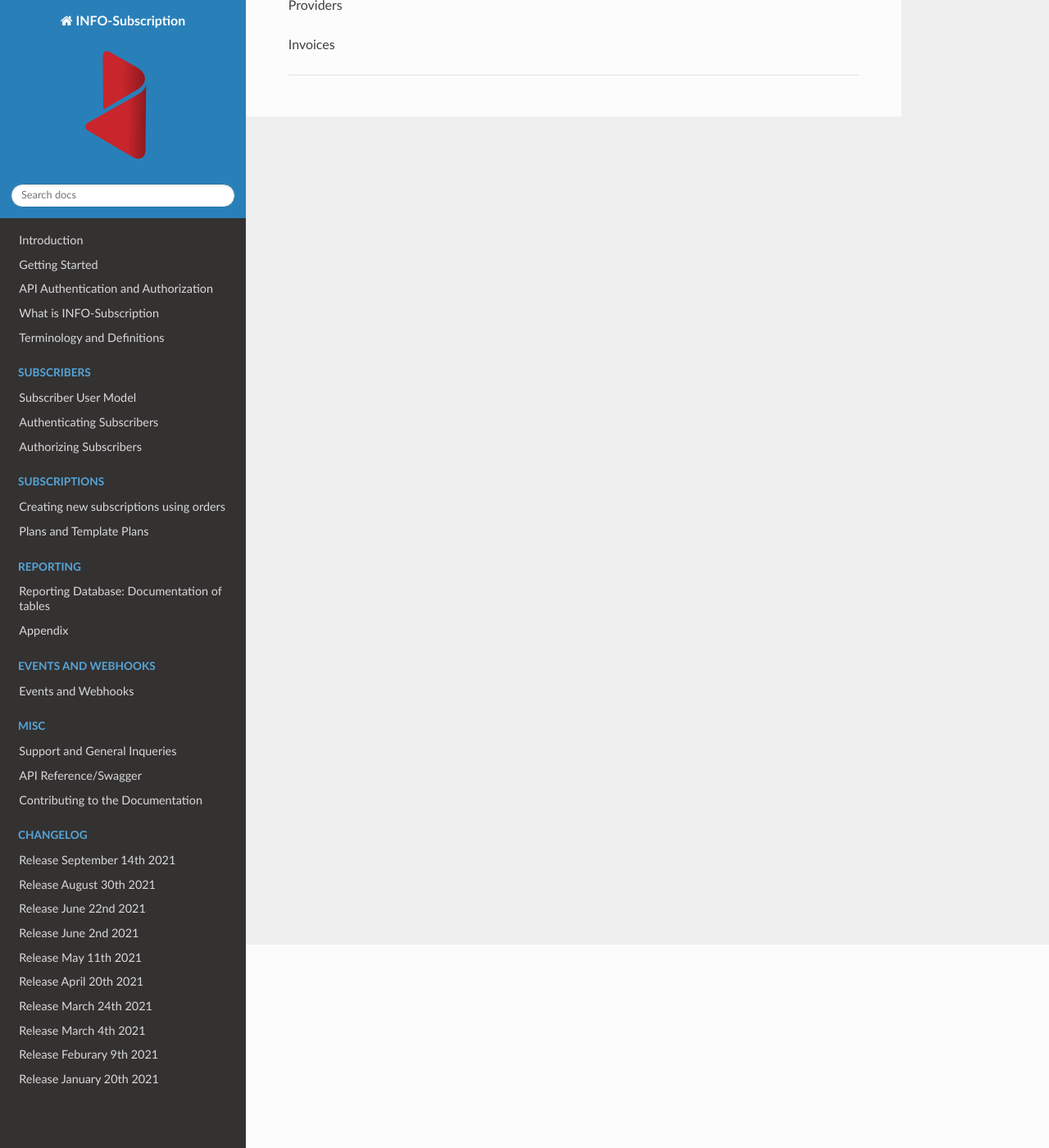
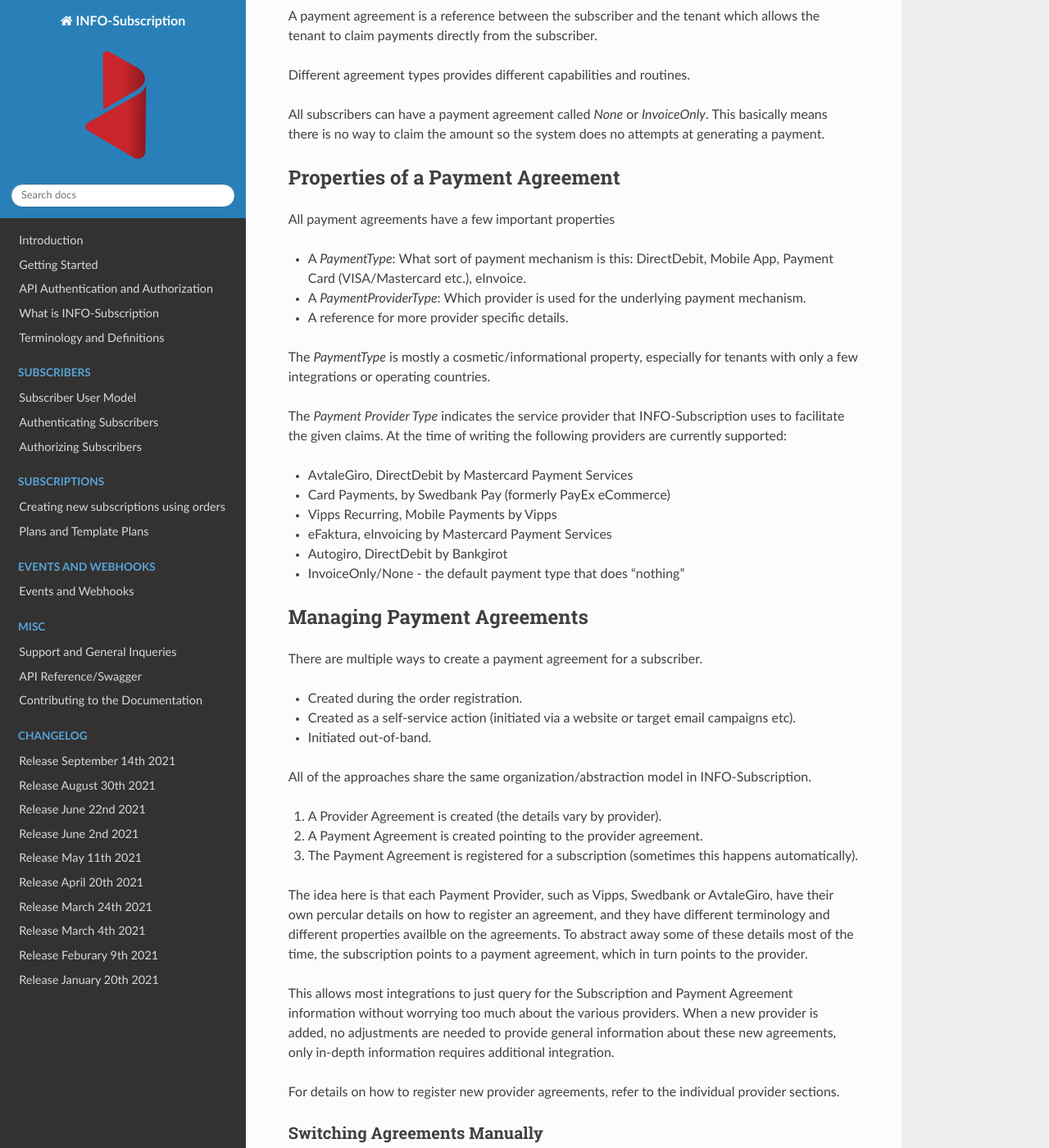
Before and after one commit to infosoftas/info-subscription-doc, a Sphinx documentation site: the page built from source/payments/agreements.rst, in a window 1280 px wide and 1400 px high, scrolled down 248 px. Shown: the whole window at 82% size. Built offline with Sphinx 7.4.7 and the Read the Docs theme 2.0.0, drawn with Linux system fonts in a browser that asks for light colours; formulas are drawn with MathJax 3; pages that are not in the unit, such as notebooks, are missing from menus; some of the changed text lies outside the part shown.

Commit message:
Multiple adjustments to the agreements sections

```diff
--- a/source/payments/agreements.rst
+++ b/source/payments/agreements.rst
@@ -1,9 +1,87 @@
+.. _payment-agreements:
+
+********************
 Payment Agreements
+********************
 
-Payments
+|projectName| attempts to manage all parts of the billing lifecycle in an automated fashion.
+When a payment demand is generated, and an invoice issued, |projectName| refers to the current payment agreement, in order to determine how to get money from the subscriber.
 
-Payment Demands
+A payment agreement is a reference between the subscriber and the tenant which allows the tenant to claim payments directly from the subscriber.
 
-Providers
+Different agreement types provides different capabilities and routines.
 
-Invoices
+All subscribers can have a payment agreement called `None` or `InvoiceOnly`.
+This basically means there is no way to claim the amount so the system does no attempts at generating a payment.
+
+Properties of a Payment Agreement
+=================================
+All payment agreements have a few important properties
+
+* A `PaymentType`: What sort of payment mechanism is this: DirectDebit, Mobile App, Payment Card (VISA/Mastercard etc.), eInvoice.
+* A `PaymentProviderType`: Which provider is used for the underlying payment mechanism.
+* A reference for more provider specific details.
+
+The `PaymentType` is mostly a cosmetic/informational property, especially for tenants with only a few integrations or operating countries.
+
+The `Payment Provider Type` indicates the service provider that |projectName| uses to facilitate the given claims.
+At the time of writing the following providers are currently supported:
+
+* AvtaleGiro, DirectDebit by Mastercard Payment Services
+* Card Payments, by Swedbank Pay (formerly PayEx eCommerce)
+* Vipps Recurring, Mobile Payments by Vipps
+* eFaktura, eInvoicing by Mastercard Payment Services
+* Autogiro, DirectDebit by Bankgirot
+* InvoiceOnly/None - the default payment type that does "nothing"
+
+Managing Payment Agreements
+===========================
+There are multiple ways to create a payment agreement for a subscriber.
+
+* Created during the order registration.
+* Created as a self-service action (initiated via a website or target email campaigns etc).
+* Initiated out-of-band.
+
+All of the approaches share the same organization/abstraction model in |projectName|.
+
+1. A Provider Agreement is created (the details vary by provider).
+2. A Payment Agreement is created pointing to the provider agreement.
+3. The Payment Agreement is registered for a subscription (sometimes this happens automatically).
+
+The idea here is that each Payment Provider, such as Vipps, Swedbank or AvtaleGiro, have their own percular details on how to register an agreement, and they have different terminology and different properties availble on the agreements.
+To abstract away some of these details most of the time, the subscription points to a payment agreement, which in turn points to the provider.
+
+This allows most integrations to just query for the Subscription and Payment Agreement information without worrying too much about the various providers.
+When a new provider is added, no adjustments are needed to provide general information about these new agreements, only in-depth information requires additional integration.
+
+For details on how to register new provider agreements, refer to the individual provider sections.
+
+Switching Agreements Manually
+-----------------------------
+Once a Payment Agreement has been created, switching to this agreement is a simple as :api-ref:`assigning it to the subscription </Subscription/post_Subscription__id__changePaymentAgreement>`.
+
+.. Note::
+
+    Agreement management is also built into the Self-Service client and to some degree into the Merchant client.
+
+Out Of Band Agreements and Automatic Agreement Registration
+-----------------------------------------------------------
+Some payment providers are typically registered in a process not connected to the merchant, and by extension not in their systems.
+At the current time of writing, this is relevant for the following providers:
+
+* AvtaleGiro
+* eFaktura (Norway)
+* Autogiro
+
+For all of the above, the registration will happen, or may happen, in the subscribers online banking solution.
+
+There are different details to be aware of, but in general terms the following process is enacted.
+
+1. The Subscriber registers an agrement in his/her bank.
+2. A notification is generated to the merchant.
+3. |projectName| registers a `ProviderAgreement` and a `PaymentAgreement`.
+4. Once the `PaymentAgreement` is generated |projectName| will attempt to automatically switch to the created agreement.
+
+At the current time, only subscribers on InvoiceOnly/None agreements are automatically switched.
+It is assumed that whatever process they entered into is preferable from their point of view untill otherwise dictated.
+At the current time there is no way for a merchant to define a preferred order of payment methods.
--- /dev/null
+++ b/source/payments/providers/autogiro.rst
@@ -0,0 +1 @@
+Bla bla bla AutoGiro sweden.
--- /dev/null
+++ b/source/payments/providers/avtalegiro.rst
@@ -0,0 +1 @@
+Blah blah AvtaleGiro and Possibly eFaktura Bla bla
--- /dev/null
+++ b/source/payments/providers/swedbank.rst
@@ -0,0 +1 @@
+Bla bla Swedbank Card Payments
--- /dev/null
+++ b/source/payments/providers/vipps.rst
@@ -0,0 +1 @@
+Blah Blah Vipps
```
Also changed, not shown: source/customers.rst (deleted, +0 -30 lines), source/index.rst (+6 -6 lines), source/payments/providers/dibs.rst (deleted), source/payments/providers/ePay.rst (deleted), source/payments/providers/netaxept.rst (deleted), source/payments/providers/payex.rst (deleted).
